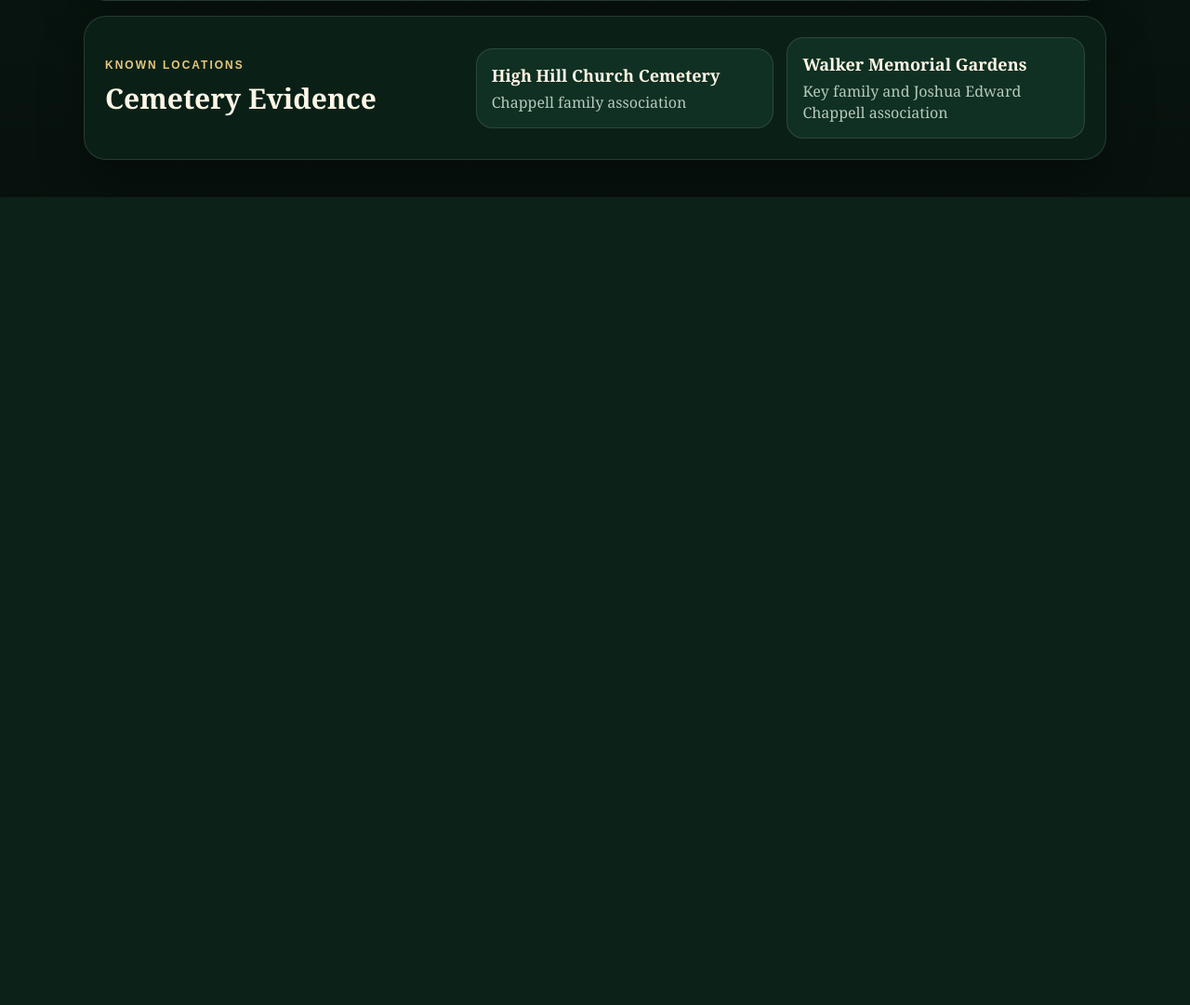
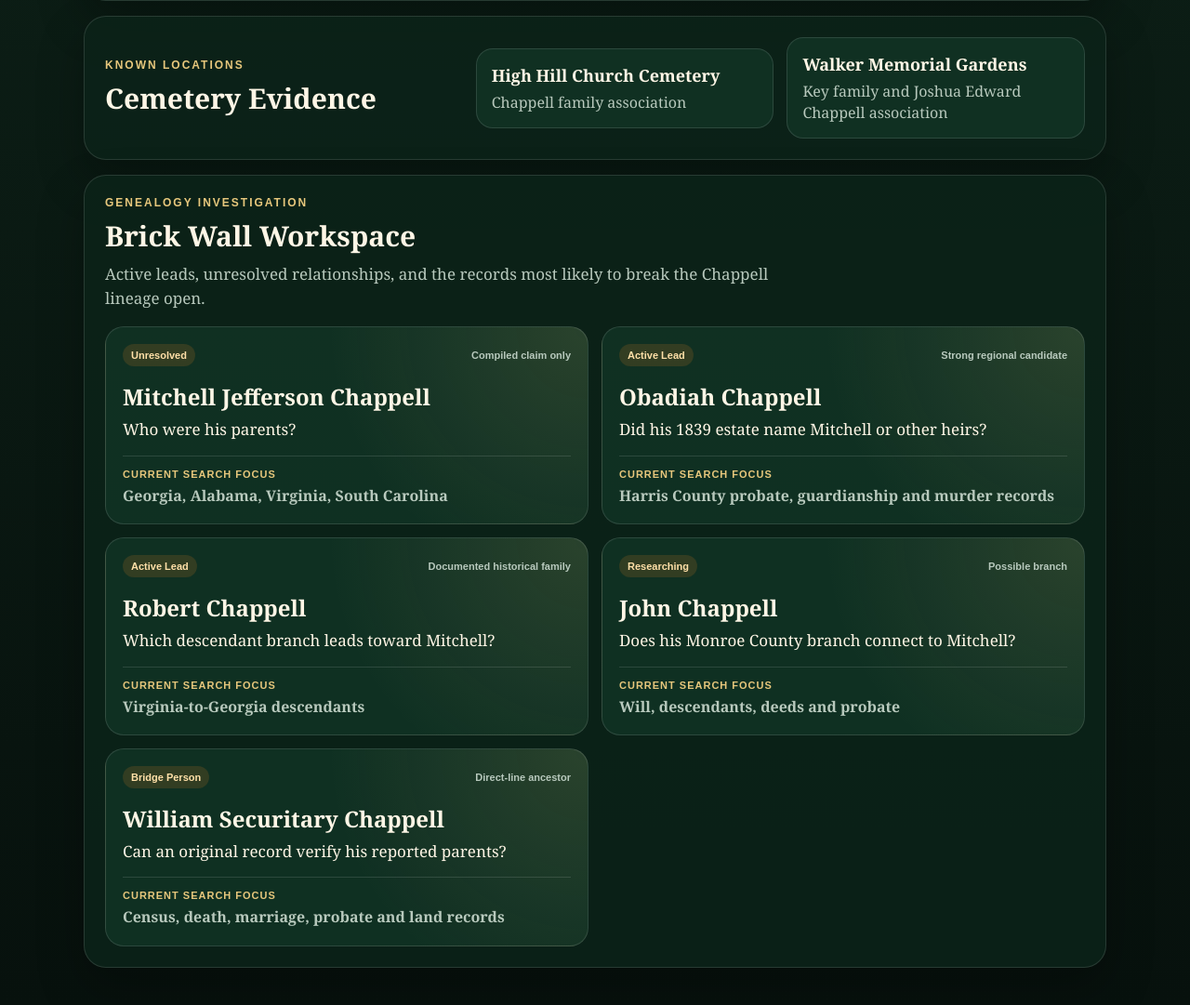
Before and after one commit to bigchap13/chappell-family-tree, a Flask app: page / in a window 1280 px wide. Shown: the part 1142-2223 px from the top of the page at 93% size. Before the commit the page ends 1354 px from the top, so only its background shows below. Run offline with Flask 3, Linux system fonts and the light colour scheme.

Commit message:
Add genealogy brick wall investigation workspace

```diff
--- a/app.py
+++ b/app.py
@@ -14,7 +14,7 @@ def load_family_history():
 
 @app.get("/")
 def home():
-    return render_template("index.html")
+    return render_template("index.html", research=load_family_history())
 
 
 @app.get("/api/research")
--- a/data/family_history.json
+++ b/data/family_history.json
@@ -316,5 +316,42 @@
       "citation": null,
       "public_record": false
     }
+  ],
+  "brick_walls": [
+    {
+      "person": "Mitchell Jefferson Chappell",
+      "status": "Unresolved",
+      "question": "Who were his parents?",
+      "focus": "Georgia, Alabama, Virginia, South Carolina",
+      "confidence": "Compiled claim only"
+    },
+    {
+      "person": "Obadiah Chappell",
+      "status": "Active Lead",
+      "question": "Did his 1839 estate name Mitchell or other heirs?",
+      "focus": "Harris County probate, guardianship and murder records",
+      "confidence": "Strong regional candidate"
+    },
+    {
+      "person": "Robert Chappell",
+      "status": "Active Lead",
+      "question": "Which descendant branch leads toward Mitchell?",
+      "focus": "Virginia-to-Georgia descendants",
+      "confidence": "Documented historical family"
+    },
+    {
+      "person": "John Chappell",
+      "status": "Researching",
+      "question": "Does his Monroe County branch connect to Mitchell?",
+      "focus": "Will, descendants, deeds and probate",
+      "confidence": "Possible branch"
+    },
+    {
+      "person": "William Securitary Chappell",
+      "status": "Bridge Person",
+      "question": "Can an original record verify his reported parents?",
+      "focus": "Census, death, marriage, probate and land records",
+      "confidence": "Direct-line ancestor"
+    }
   ]
 }
--- a/static/css/style.css
+++ b/static/css/style.css
@@ -347,3 +347,110 @@ main {
         justify-self: start;
     }
 }
+
+.brick-wall-workspace {
+    margin-top: 16px;
+    padding: 22px;
+    border: 1px solid var(--border);
+    border-radius: 24px;
+    background: var(--panel);
+    box-shadow: 0 22px 50px rgba(0, 0, 0, 0.28);
+}
+
+.workspace-intro {
+    max-width: 720px;
+    margin: 8px 0 0;
+    color: var(--muted);
+    font-size: 17px;
+    line-height: 1.5;
+}
+
+.case-grid {
+    display: grid;
+    grid-template-columns: repeat(2, 1fr);
+    gap: 14px;
+    margin-top: 18px;
+}
+
+.case-card {
+    padding: 18px;
+    border: 1px solid var(--border);
+    border-radius: 20px;
+    background:
+        radial-gradient(
+            circle at top right,
+            rgba(231, 199, 124, 0.12),
+            transparent 50%
+        ),
+        var(--panel-soft);
+}
+
+.case-top {
+    display: flex;
+    justify-content: space-between;
+    gap: 8px;
+    align-items: center;
+}
+
+.case-status,
+.case-confidence {
+    font-family: Arial, sans-serif;
+    font-size: 11px;
+    font-weight: 800;
+}
+
+.case-status {
+    padding: 6px 9px;
+    border-radius: 999px;
+    color: #ffe0a8;
+    background: rgba(171, 105, 34, 0.22);
+}
+
+.case-confidence {
+    color: var(--muted);
+    text-align: right;
+}
+
+.case-card h3 {
+    margin: 16px 0 7px;
+    font-size: 24px;
+}
+
+.case-question {
+    margin: 0;
+    color: var(--cream);
+    font-size: 17px;
+    line-height: 1.45;
+}
+
+.case-focus {
+    margin-top: 15px;
+    padding-top: 13px;
+    border-top: 1px solid var(--border);
+}
+
+.case-focus small,
+.case-focus strong {
+    display: block;
+}
+
+.case-focus small {
+    color: var(--gold);
+    font-family: Arial, sans-serif;
+    font-size: 11px;
+    font-weight: 800;
+    letter-spacing: 1px;
+    text-transform: uppercase;
+}
+
+.case-focus strong {
+    margin-top: 6px;
+    color: var(--muted);
+    line-height: 1.45;
+}
+
+@media (max-width: 760px) {
+    .case-grid {
+        grid-template-columns: 1fr;
+    }
+}
--- a/templates/index.html
+++ b/templates/index.html
@@ -127,6 +127,37 @@
                 <span>Key family and Joshua Edward Chappell association</span>
             </article>
         </section>
+
+        <section class="brick-wall-workspace">
+            <div class="section-heading">
+                <p class="card-label">Genealogy Investigation</p>
+                <h2>Brick Wall Workspace</h2>
+                <p class="workspace-intro">
+                    Active leads, unresolved relationships, and the records
+                    most likely to break the Chappell lineage open.
+                </p>
+            </div>
+
+            <div class="case-grid">
+                {% for case in research.brick_walls %}
+                <article class="case-card">
+                    <div class="case-top">
+                        <span class="case-status">{{ case.status }}</span>
+                        <span class="case-confidence">{{ case.confidence }}</span>
+                    </div>
+
+                    <h3>{{ case.person }}</h3>
+                    <p class="case-question">{{ case.question }}</p>
+
+                    <div class="case-focus">
+                        <small>Current search focus</small>
+                        <strong>{{ case.focus }}</strong>
+                    </div>
+                </article>
+                {% endfor %}
+            </div>
+        </section>
+
     </main>
 </body>
 </html>
```
